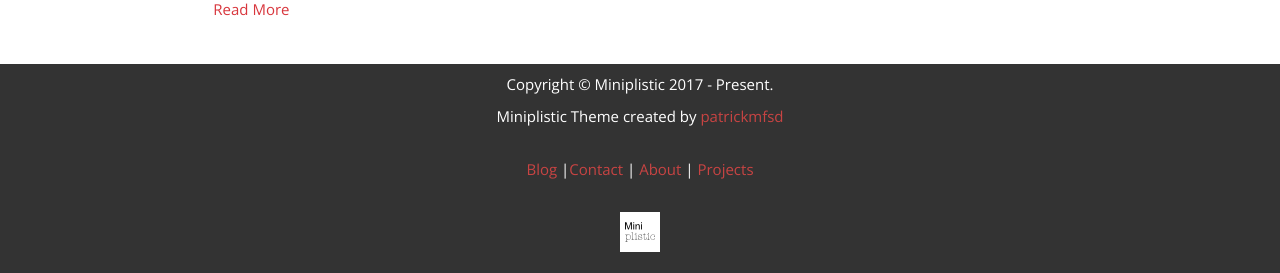
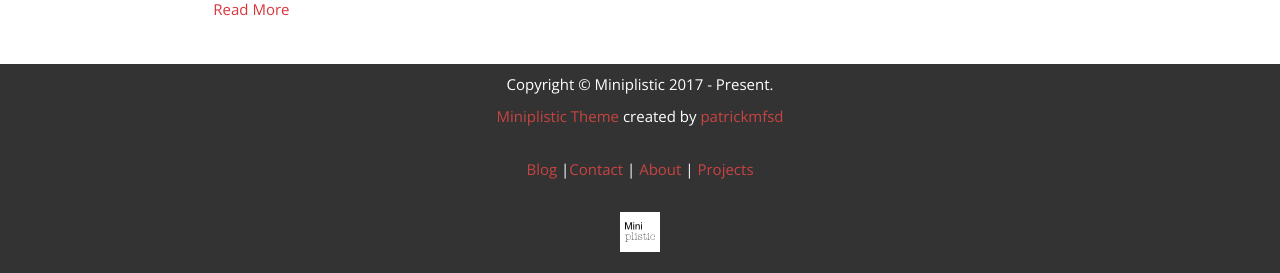
Before and after one commit to patrickmfsd/Miniplistic, a Jekyll site: the page built from index.html, in a window 1280 px wide. Shown: the part 755-1028 px from the top of the page. Built offline with Jekyll 4.4.1, drawn with Linux system fonts in a browser that asks for light colours; nearby versions of some CDN libraries.

Commit message:
Updated Footer links

```diff
--- a/_includes/footer.html
+++ b/_includes/footer.html
@@ -2,7 +2,7 @@
 <div class="row footer navbar-static">
     <div class="col-md-12">
 		<p>Copyright &copy; {{ site.title }} 2017 - Present.</p>
-		<p>Miniplistic Theme created by <a href="https://github.com/patrickmfsd">patrickmfsd</a></p>
+		<p><a href="https://github.com/patrickmfsd/Miniplistic">Miniplistic Theme</a> created by <a href="https://github.com/patrickmfsd">patrickmfsd</a></p>
 		<br>
 		<p>
 			<a href=" {{ "/" | prepend: site.baseurl }}">Blog</a> |<a href=" {{ "/contact" | prepend: site.baseurl }}">Contact</a> | <a href=" {{ "/about" | prepend: site.baseurl }}">About</a> | <a href=" {{"/projects" | prepend: site.baseurl }}">Projects</a>
```
